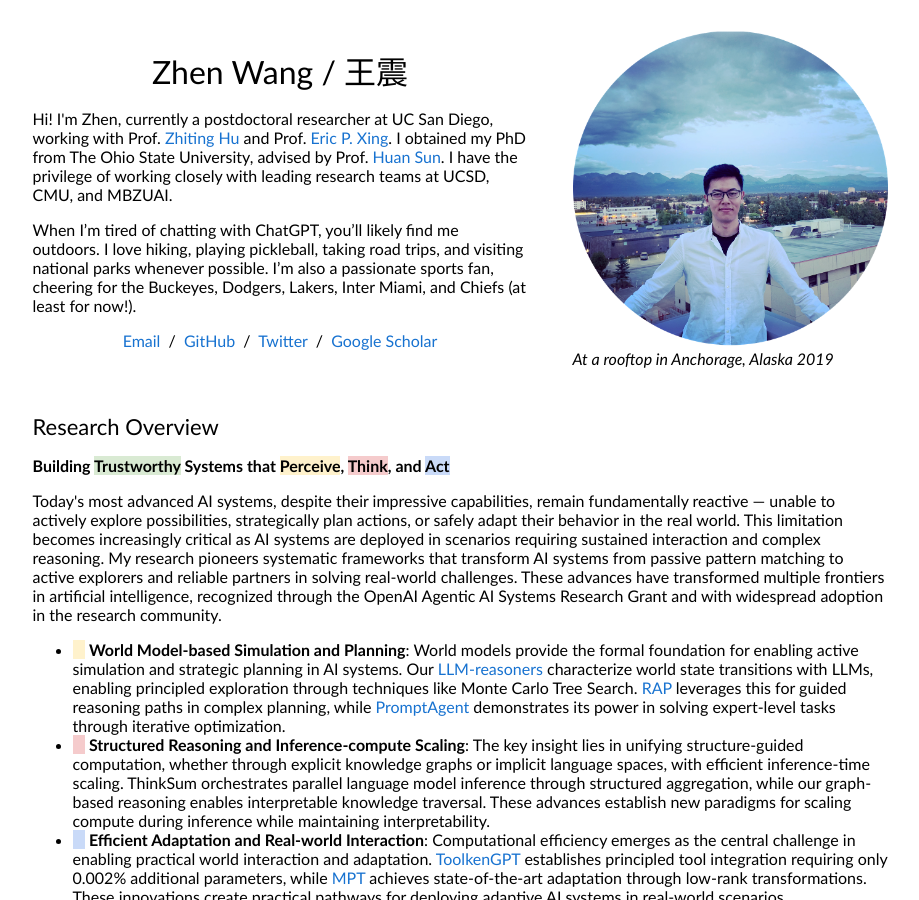
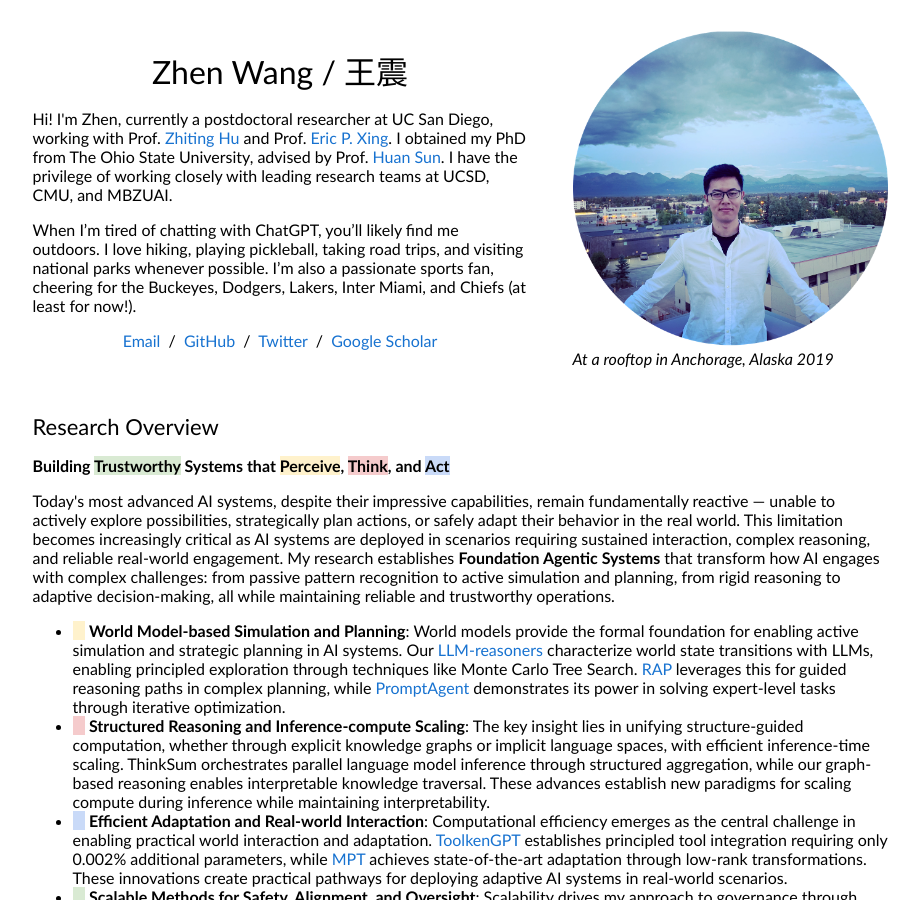
Before and after one commit to zhenwang9102/zhenwang9102.github.io, a Jekyll site: the page built from _posts/2019-06-02-venue.markdown, in a window 1280 px wide and 900 px high. Shown: the whole window, without its empty margins (180-1099 px from the left). Built offline with Jekyll 4.4.1, drawn with Linux system fonts in a browser that asks for light colours.

Commit message:
Update default.html

```diff
--- a/_layouts/default.html
+++ b/_layouts/default.html
@@ -92,7 +92,7 @@
                 <b>Building <a style="background-color:#d9ead3;color:black;">Trustworthy</a> Systems that <a style="background-color:#fff2cc;color:black;">Perceive</a>, <a style="background-color:#f5cbcc;color:black;">Think</a>, and <a style="background-color:#c9daf8;color:black;">Act</a></b>
               </p>
               <p>
-                Today's most advanced AI systems, despite their impressive capabilities, remain fundamentally reactive — unable to actively explore possibilities, strategically plan actions, or safely adapt their behavior in the real world. This limitation becomes increasingly critical as AI systems are deployed in scenarios requiring sustained interaction and complex reasoning. My research pioneers systematic frameworks that transform AI systems from passive pattern matching to active explorers and reliable partners in solving real-world challenges. These advances have transformed multiple frontiers in artificial intelligence, recognized through the OpenAI Agentic AI Systems Research Grant and with widespread adoption in the research community.
+                Today's most advanced AI systems, despite their impressive capabilities, remain fundamentally reactive — unable to actively explore possibilities, strategically plan actions, or safely adapt their behavior in the real world. This limitation becomes increasingly critical as AI systems are deployed in scenarios requiring sustained interaction, complex reasoning, and reliable real-world engagement. My research establishes <b>Foundation Agentic Systems</b> that transform how AI engages with complex challenges: from passive pattern recognition to active simulation and planning, from rigid reasoning to adaptive decision-making, all while maintaining reliable and trustworthy operations.
               </p>
               <ul>
                 <li>
```
